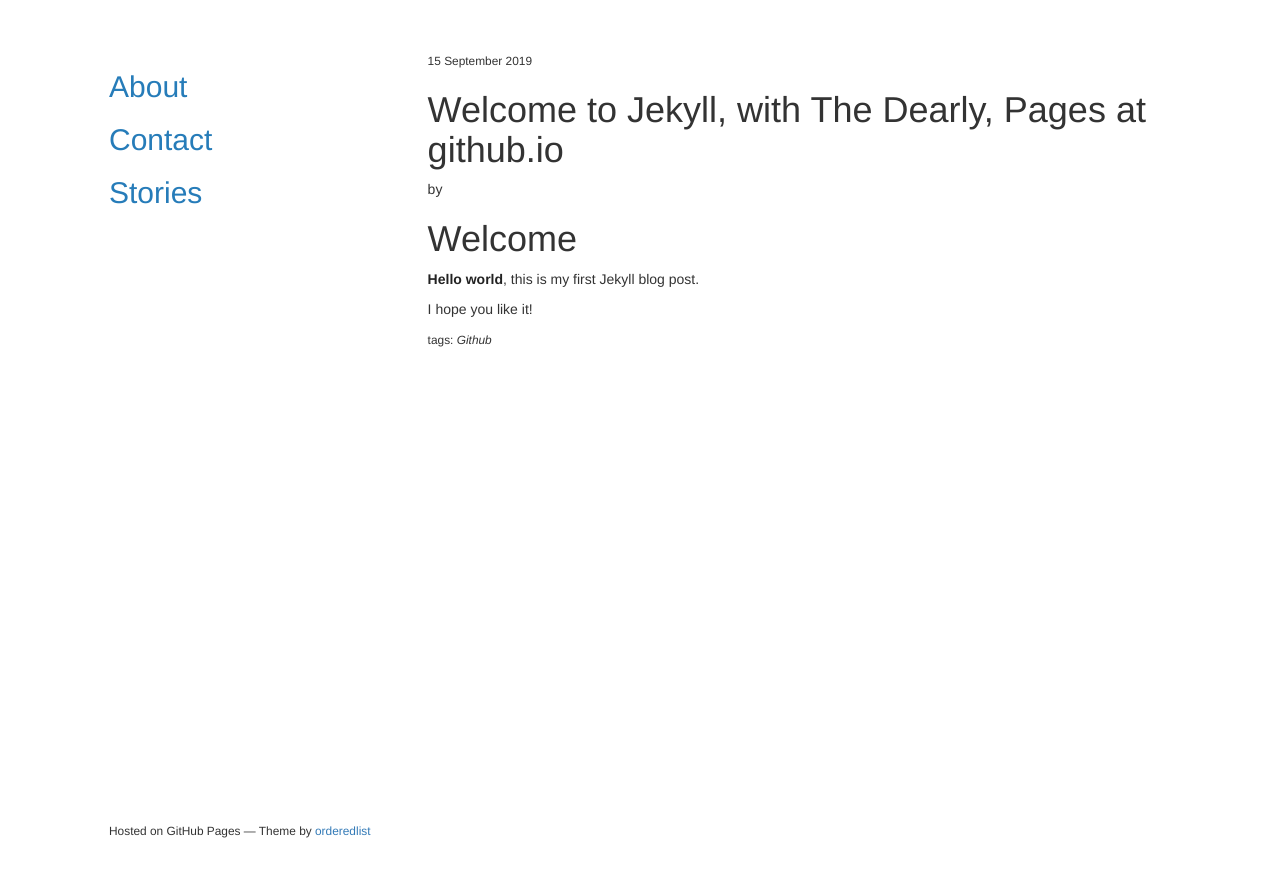
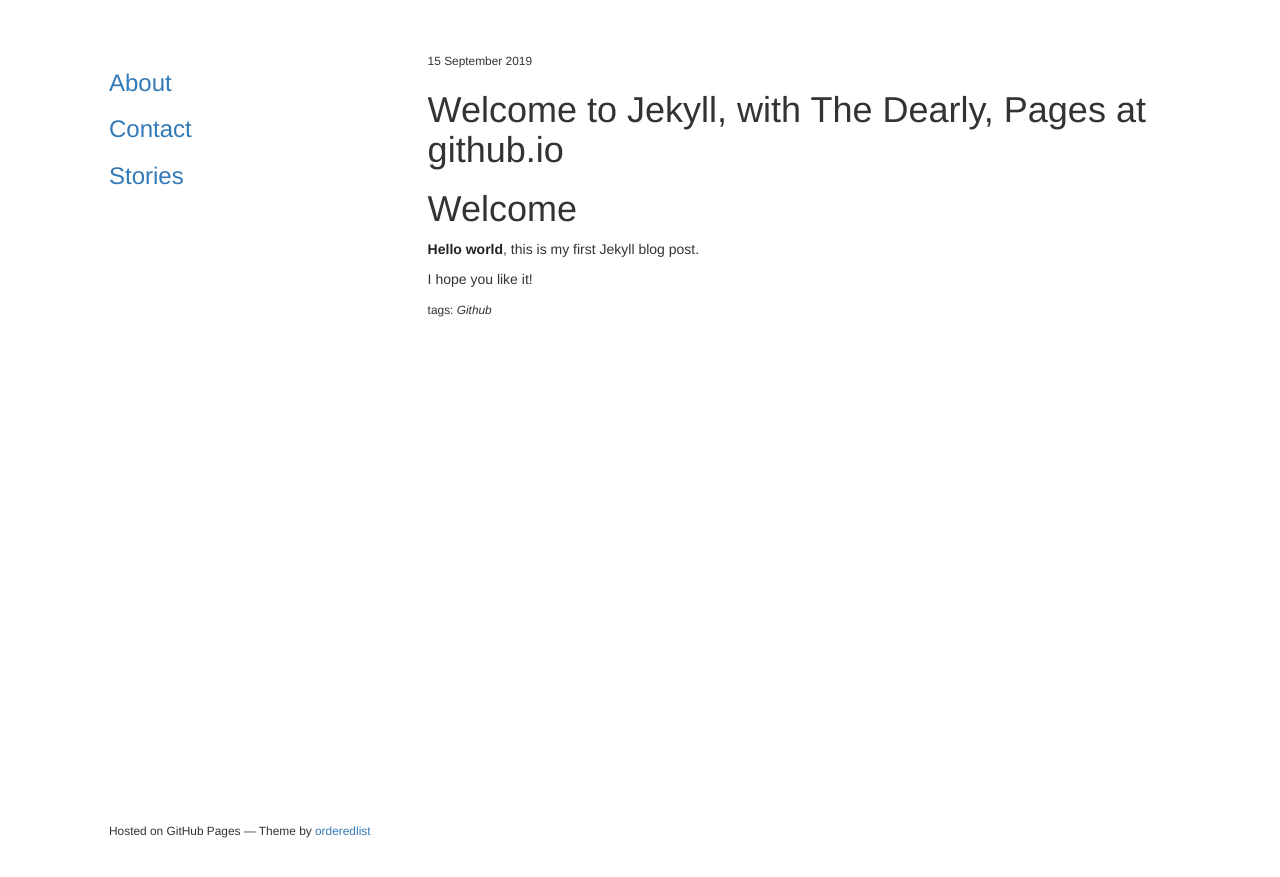
Before and after one commit to kahsing/kahsing.github.io, a Jekyll site: the page built from _posts/2019-09-15-my-very-first-jekyll-with-github-io.md, in a window 1280 px wide. Shown: the top 877 px of the page. Built offline with Jekyll 4.4.1, drawn with Linux system fonts in a browser that asks for light colours.

Commit message:
update story

```diff
--- a/_config.yml
+++ b/_config.yml
@@ -1,6 +1,7 @@
 title: kahsing.pang
 logo: /assets/img/logo.png
 profile: /assets/img/profile.png
+author: Sean Pang
 description: Minimal is a theme for GitHub Pages.
 show_downloads: true
 google_analytics:
--- a/_layouts/default.html
+++ b/_layouts/default.html
@@ -26,9 +26,9 @@
             <br />
             <br />
         <nav>
-            <a href="/pages/about"><h2 class="link">About</h2></a>
-            <a href="/pages/contact"><h2 class="link">Contact</h2></a>
-            <a href="/pages/story"><h2 class="link">Stories</h2></a>
+            <a href="/pages/about"><h3 class="link">About</h3></a>
+            <a href="/pages/contact"><h3 class="link">Contact</h3></a>
+            <a href="/pages/story"><h3 class="link">Stories</h3></a>
         </nav>
 
       </header>
--- a/_layouts/post.html
+++ b/_layouts/post.html
@@ -5,8 +5,6 @@ layout: post_layout
 <small>{{ page.date | date: "%-d %B %Y" }}</small>
 <h1>{{ page.title }}</h1>
 
-<p class="view">by {{ page.author | default: site.author }}</p>
-
 {{content}}
 
 {% if page.tags %}
--- a/_layouts/post_layout.html
+++ b/_layouts/post_layout.html
@@ -15,9 +15,9 @@
     <div class="wrapper">
       <header>
         <nav>
-            <a href="/pages/about"><h2 class="link">About</h2></a>
-            <a href="/pages/contact"><h2 class="link">Contact</h2></a>
-            <a href="/pages/story"><h2 class="link">Stories</h2></a>
+            <a href="/pages/about"><h3 class="link">About</h3></a>
+            <a href="/pages/contact"><h3 class="link">Contact</h3></a>
+            <a href="/pages/story"><h3 class="link">Stories</h3></a>
         </nav>
       </header>
       <section>
--- a/_sass/jekyll-theme-minimal.scss
+++ b/_sass/jekyll-theme-minimal.scss
@@ -36,7 +36,8 @@ h2.link {
 }
 
 a:active h2.link, a:focus h2.link, a:hover h2.link {
-  color: #226677
+  color: #226677;
+  list-style-type: none
 }
 
 ul.post li {
```
Also changed, not shown: _posts/2019-09-15-cheat-sheet-ai.md (+1 -1 lines), 7 other files.
